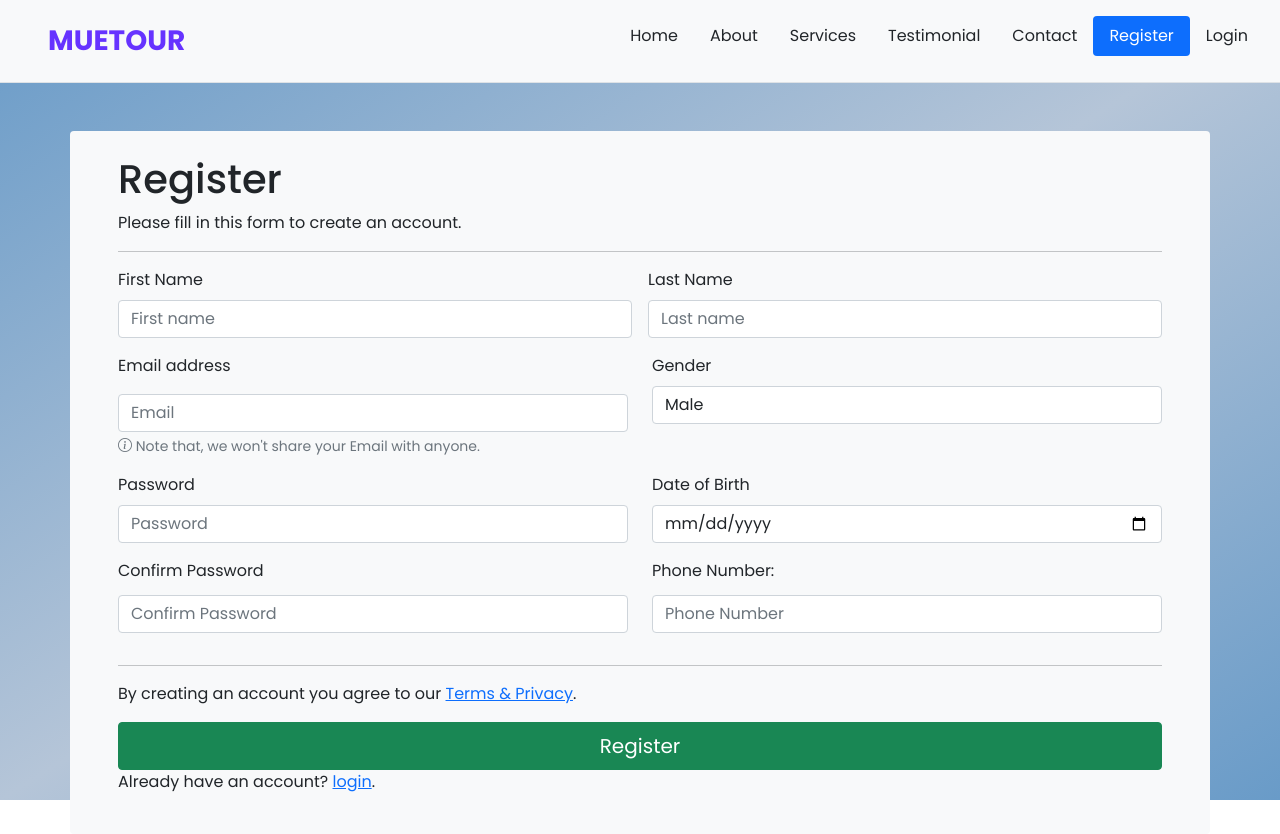
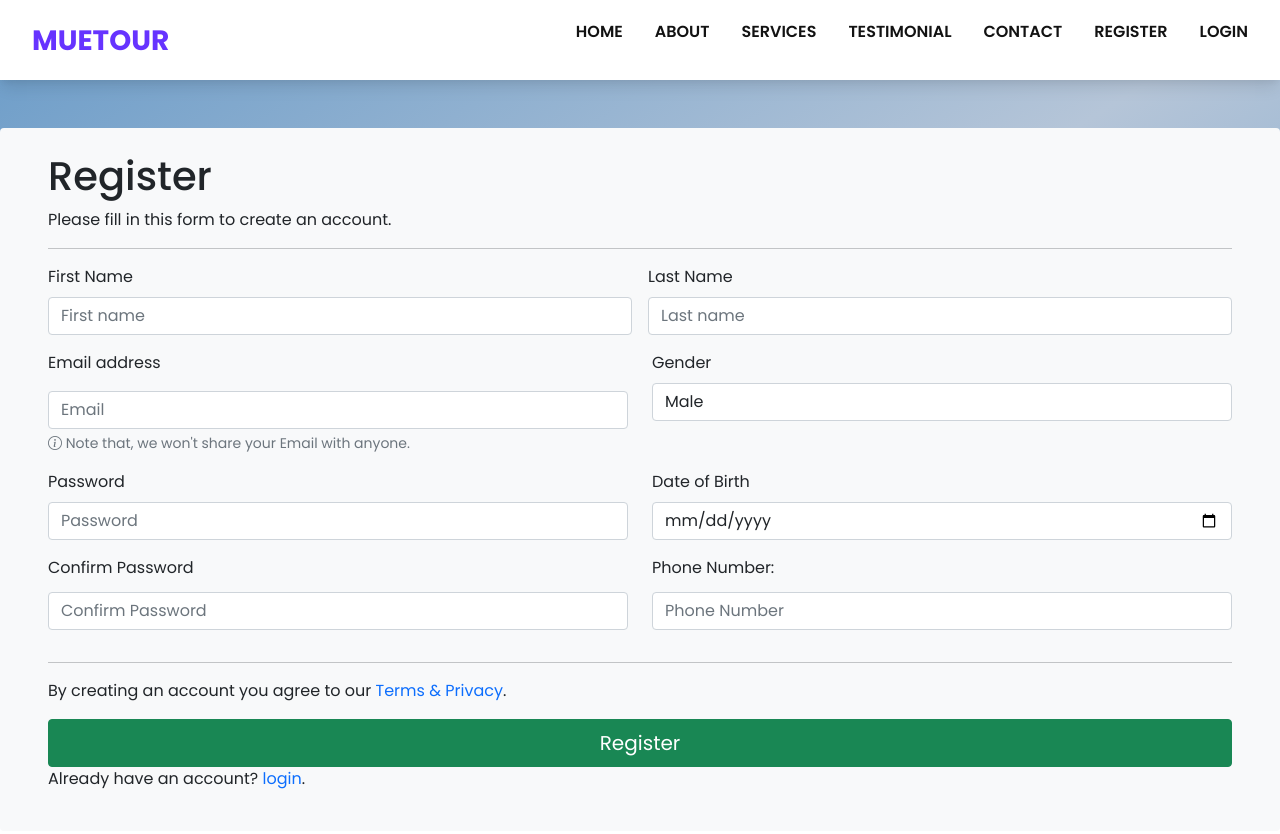
Before and after one commit to Purahan/Team-WebMaker, a PHP site: page /register.php in a window 1280 px wide. After the commit the page ends 789 px from the top, so only its background shows below. Run offline with PHP 8.4, Linux system fonts and the light colour scheme.

Commit message:
Update register.php

```diff
--- a/register.php
+++ b/register.php
@@ -70,29 +70,240 @@
       .brand-name:hover {
         color: #0056b3;
       }
+	     :root {
+    --color-white: hsl(0, 0%, 100%);
+    --color-light: hsl(206, 33%, 96%);
+    --color-black: hsl(0, 0%, 7%);
+    --color-night: hsl(214, 100%, 10%);
+    --color-purple: hsl(291, 64%, 42%);
+    --color-indigo: hsl(255, 100%, 60%);
+    --shadow-small: 0 1px 3px 0 rgba(0, 0, 0, 0.1), 0 1px 2px 0 rgba(0, 0, 0, 0.06);
+    --shadow-medium: 0 4px 6px -1px rgba(0, 0, 0, 0.1),
+      0 2px 4px -1px rgba(0, 0, 0, 0.06);
+    --shadow-large: 0 10px 15px -3px rgba(0, 0, 0, 0.1),
+      0 4px 6px -2px rgba(0, 0, 0, 0.05);
+  }
+
+  html {
+    font-size: 100%;
+    box-sizing: border-box;
+    scroll-behavior: smooth;
+  }
+
+  *,
+  *::before,
+  *::after {
+    padding: 0;
+    margin: 0;
+    box-sizing: inherit;
+    list-style: none;
+    list-style-type: none;
+    text-decoration: none;
+    -webkit-font-smoothing: antialiased;
+    -moz-osx-font-smoothing: grayscale;
+    text-rendering: optimizeLegibility;
+  }
+
+  body {
+    font-family: "Segoe UI", Tahoma, Geneva, Verdana, sans-serif;
+    font-size: 1rem;
+    font-weight: 400;
+    line-height: 1.5;
+
+  }
+
+  a,
+  button {
+    font-family: inherit;
+    font-size: inherit;
+    line-height: inherit;
+    cursor: pointer;
+    border: none;
+    outline: none;
+    background: none;
+    text-decoration: none;
+  }
+
+  img,
+  video {
+    display: block;
+    max-width: 100%;
+    height: auto;
+    -o-object-fit: cover;
+      object-fit: cover;
+  }
+
+  .container {
+    max-width: 83rem;
+    width: 100%;
+    height: auto;
+    margin: 0 auto;
+    padding: 0 2rem;
+  }
+
+  .brand-link {
+    font-family: inherit;
+    font-size: 1.75rem;
+    font-weight: 700;
+    line-height: inherit;
+    border: none;
+    outline: none;
+    color: var(--color-indigo);
+    text-transform: uppercase;
+    text-rendering: optimizeLegibility;
+  }
+
+  .navbar {
+    max-width: 100%;
+    height: auto;
+    margin: 0 auto;
+    padding: 0.75rem 0;
+    border: none;
+    outline: none;
+    color: var(--color-black);
+    background: var(--color-white);
+    box-shadow: var(--shadow-large);
+  }
+  .navbar .wrapper {
+    display: flex;
+    flex-direction: row;
+    flex-wrap: wrap;
+    justify-content: space-between;
+    align-items: center;
+    width: 100%;
+    height: auto;
+    margin: 0 auto;
+  }
+  .navbar .burger {
+    position: relative;
+    display: none;
+    cursor: pointer;
+    width: 2rem;
+    height: 1rem;
+    border: none;
+    outline: none;
+    opacity: 0;
+    visibility: hidden;
+    background: none;
+    transform: rotate(0deg);
+    transition: 0.35s ease-in-out;
+  }
+  .navbar .burger-line {
+    display: block;
+    position: absolute;
+    width: 100%;
+    height: 2px;
+    left: 0;
+    border: none;
+    outline: none;
+    opacity: 1;
+    border-radius: 0.25rem;
+    background: var(--color-black);
+    transform: rotate(0deg);
+    transition: 0.25s ease-in-out;
+  }
+  .navbar .burger-line:nth-child(1) {
+    top: 0;
+  }
+  .navbar .burger-line:nth-child(2), .navbar .burger-line:nth-child(3) {
+    top: 0.5rem;
+  }
+  .navbar .burger-line:nth-child(4) {
+    top: 1rem;
+  }
+  .navbar .burger.active .burger-line:nth-child(1), .navbar .burger.active .burger-line:nth-child(4) {
+    top: 1.25rem;
+    width: 0%;
+    left: 50%;
+  }
+  .navbar .burger.active .burger-line:nth-child(2) {
+    transform: rotate(45deg);
+  }
+  .navbar .burger.active .burger-line:nth-child(3) {
+    transform: rotate(-45deg);
+  }
+  .navbar .menu-inner {
+    display: flex;
+    flex-direction: row;
+    justify-content: center;
+    align-items: center;
+    gap: 2rem;
+  }
+  .navbar .menu-link {
+    font-family: inherit;
+    font-size: 1rem;
+    font-weight: 600;
+    line-height: inherit;
+    border: none;
+    color: var(--color-black);
+    text-transform: uppercase;
+    text-rendering: optimizeLegibility;
+    transition: all 0.35s ease-in-out;
+  }
+  .navbar .menu-link.active, .navbar .menu-link:hover {
+    border: none;
+    outline: none;
+    color: var(--color-indigo);
+  }
+
+  @media only screen and (max-width: 768px) {
+    .navbar .burger {
+      display: block;
+      opacity: 1;
+      visibility: visible;
+    }
+    .navbar .menu {
+      width: 100%;
+      max-height: 0rem;
+      padding: 0;
+      opacity: 0;
+      visibility: hidden;
+      overflow: hidden;
+      transition: all 0.35s ease;
+    }
+    .navbar .menu.active {
+      opacity: 1;
+      visibility: visible;
+    }
+    .navbar .menu-inner {
+      display: flex;
+      flex-direction: column;
+      justify-content: center;
+      align-items: flex-start;
+      gap: 0.75rem;
+      padding: 1rem 0;
+    }
+  }
+
     </style>
   </head>
 
   <body style="background-color: rgb(187, 203, 161); font-family: century gothic, Helvetica, sans-serif;">
-    <div id="header">
-      <header class="d-flex flex-wrap justify-content-center pe-3 py-3 mb-4 border-bottom bg-light">
-        <a href="index.php" class="d-flex align-items-center mb-3 mb-md-0 me-md-auto text-dark text-decoration-none">
-          <svg class="bi me-2" width="40" height="32"><use xlink:href="#bootstrap"></use></svg>
-          <h3 class="text-uppercase fw-bold brand-name mt-2">Muetour</h3>
-        </a>
-        <!--navbar-->
-        <nav class="nav-bar nav-pills">
-          <ul class="nav items">
-            <li class="nav-item"><a href="index.php" class="nav-link link-dark" aria-current="page">Home</a></li>
-            <li class="nav-item"><a href="index.php#about-us" class="nav-link link-dark">About</a></li>
-            <li class="nav-item"><a href="index.php#services" class="nav-link link-dark">Services</a></li>
-            <li class="nav-item"><a href="index.php#testimonials" class="nav-link link-dark">Testimonial</a></li>
-            <li class="nav-item"><a href="index.php#footer" class="nav-link link-dark">Contact</a></li>
-            <li class="nav-item"><a href="register.php" class="nav-link link-dark active">Register</a></li>
-            <li class="nav-item"><a href="login.php" class="nav-link link-dark">Login</a></li>
-          </ul>
-        </nav>
-      </header>
+     <nav class="navbar">
+        <div class="container">
+          <section class="wrapper">
+            <h1 class="brand"><a href="index.php" class="brand-link">Muetour</a></h1>
+            <button type="button" class="burger" id="burger">
+              <span class="burger-line"></span>
+              <span class="burger-line"></span>
+              <span class="burger-line"></span>
+              <span class="burger-line"></span>
+            </button>
+            <div class="menu" id="menu">
+              <ul class="menu-inner">
+                <li class="menu-item"><a href="index.php" class="menu-link">Home</a></li>
+                <li class="menu-item"><a href="index.php#about-us" class="menu-link">About</a></li>
+                <li class="menu-item"><a href="index.php#services" class="menu-link">Services</a></li>
+                <li class="menu-item"><a href="index.php#testimonials" class="menu-link">Testimonial</a></li>
+                <li class="menu-item"><a href="index.php#footer" class="menu-link">Contact</a></li>
+                <li class="menu-item"><a href="register.php" class="menu-link">Register</a></li>
+                <li class="menu-item"><a href="login.php" class="menu-link">Login</a></li>
+
+              </ul>
+            </div>
+          </section>
+        </div>
+      </nav>
     </div>
     <form action="register.php" method="post" onsubmit="return pwd_check();">
         <div class="container bg-light my-5 py-4 px-5 rounded">
@@ -169,5 +380,23 @@
       console.log('checking password.', conpwd, pwd);
       return conpwd == pwd;
     }
+      //navbar
+
+	    const burgerMenu = document.getElementById("burger");
+  const navbarMenu = document.getElementById("menu");
+
+  // Initialize Responsive Navbar Menu
+  burgerMenu.addEventListener("click", () => {
+    burgerMenu.classList.toggle("active");
+    navbarMenu.classList.toggle("active");
+
+    if (navbarMenu.classList.contains("active")) {
+      navbarMenu.style.maxHeight = navbarMenu.scrollHeight + "px";
+    } else {
+      navbarMenu.removeAttribute("style");
+    }
+  });
+
+
   </script>
 </html>
```
